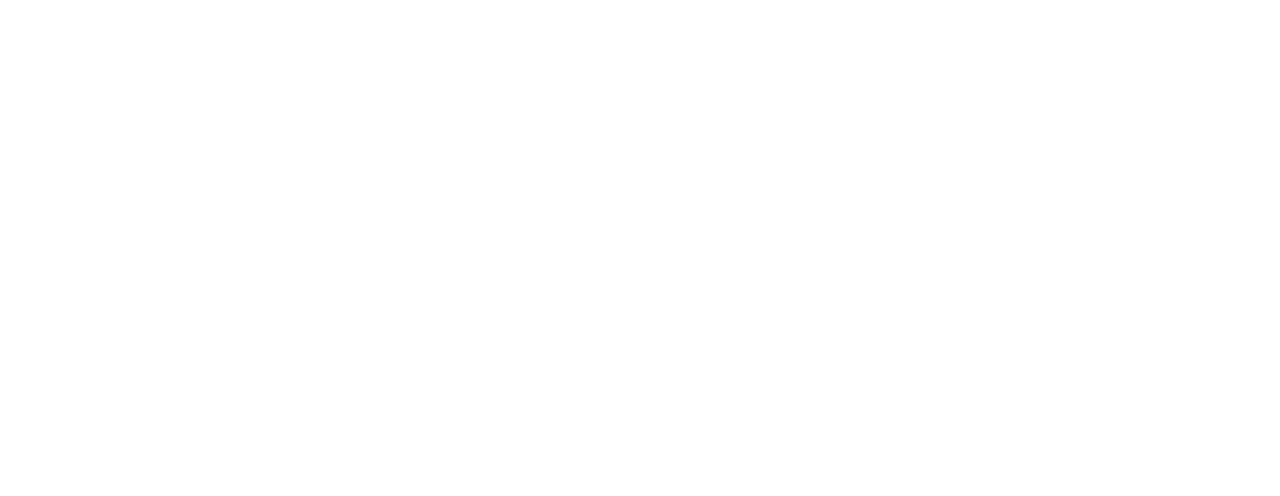
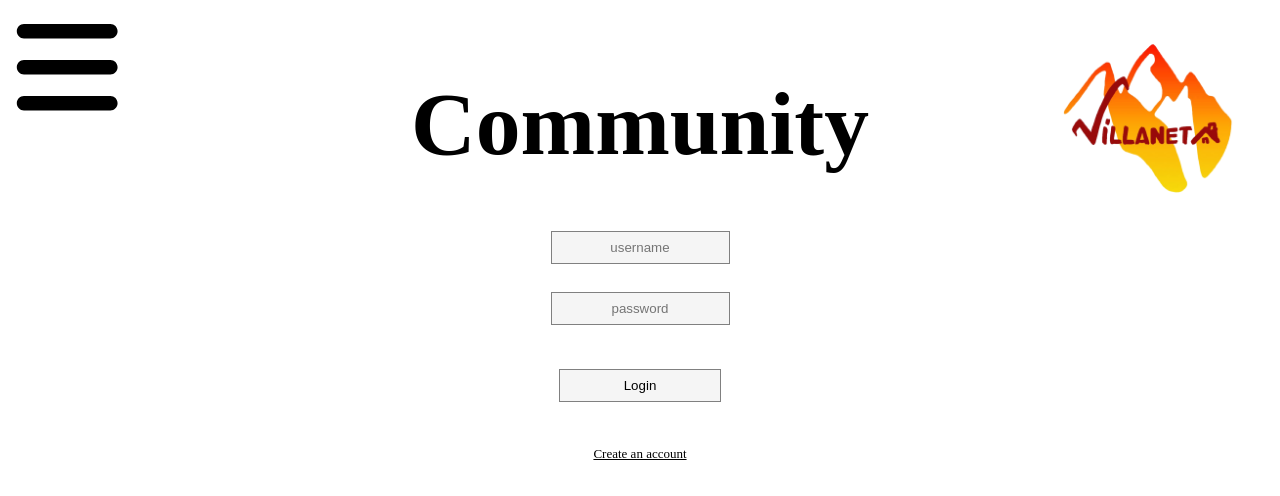
Before and after one commit to fsensoli97/villaneta_project, a React (Create React App) app: page /villaneta_project/community in a window 1280 px wide. Before the commit this address had no page. Shown: the top 496 px of the page. Built offline with nearby package versions, Linux system fonts and the light colour scheme.

Commit message:
add login and signin page

```diff
--- a/src/App.js
+++ b/src/App.js
@@ -6,9 +6,12 @@ import Contacts from './components/Contacts/Contacts';
 import PreviousEditions from './components/PreviousEditions/PreviousEditions';
 import Schedule from './components/Contacts/Schedule/Schedule';
 import Settings from './components/Settings/Settings';
+import Login from './components/Login/Login';
 import { createContext, useState } from 'react';
 
 function App() {
+  const [token, setToken] = useState(JSON.parse(sessionStorage.getItem("token")));
+
   const [darkMode, setDarkMode] = useState(JSON.parse(localStorage.getItem("darkMode")));
   document.body.style.backgroundColor = darkMode ? "rgb(39, 39, 39)" : "white";
 
@@ -21,6 +24,7 @@ function App() {
           <Route path="/villaneta_project/schedule" element={<Schedule></Schedule>}></Route>
           <Route path="/villaneta_project/gallery" element={<PreviousEditions></PreviousEditions>}></Route>
           <Route path="/villaneta_project/contacts" element={<Contacts></Contacts>}></Route>
+          <Route path="/villaneta_project/community" element={<Login token={token} setToken={setToken}></Login>}></Route>
           <Route path="/villaneta_project/settings" element={<Settings setDarkMode={setDarkMode}></Settings>}></Route>
         </Routes>
       </BrowserRouter>
--- a/src/components/HamburgerMenu/HamburgerMenu.js
+++ b/src/components/HamburgerMenu/HamburgerMenu.js
@@ -38,6 +38,7 @@ export default function HamburgerMenu() {
                     <div className="menuItem" style={menuVisible ? {display: "block", backgroundColor : darkMode ? "rgb(47, 47, 47)" : "rgb(247, 247, 247)"} : {display: "none"}}><Link className="menuLink" to="/villaneta_project/schedule" style={{color: darkMode ? "white" : "black"}}>Schedule</Link></div>
                     <div className="menuItem" style={menuVisible ? {display: "block", backgroundColor : darkMode ? "rgb(47, 47, 47)" : "rgb(247, 247, 247)"} : {display: "none"}}><Link className="menuLink" to="/villaneta_project/gallery" style={{color: darkMode ? "white" : "black"}}>Gallery</Link></div>
                     <div className="menuItem" style={menuVisible ? {display: "block", backgroundColor : darkMode ? "rgb(47, 47, 47)" : "rgb(247, 247, 247)"} : {display: "none"}}><Link className="menuLink" to="/villaneta_project/contacts" style={{color: darkMode ? "white" : "black"}}>Contacts</Link></div>
+                    <div className="menuItem" style={menuVisible ? {display: "block", backgroundColor : darkMode ? "rgb(47, 47, 47)" : "rgb(247, 247, 247)"} : {display: "none"}}><Link className="menuLink" to="/villaneta_project/community" style={{color: darkMode ? "white" : "black"}}>Community</Link></div>
                     <div className="menuItem" style={menuVisible ? {display: "block", borderBottom: "solid 2px grey", backgroundColor : darkMode ? "rgb(47, 47, 47)" : "rgb(247, 247, 247)"} : {display: "none"}}><Link className="menuLink" to="/villaneta_project/settings" style={{color: darkMode ? "white" : "black"}}>Settings</Link></div>
                 </div>
             </div>
--- /dev/null
+++ b/src/components/Login/Login.css
@@ -0,0 +1,27 @@
+.loginContainer {
+    display: flex;
+    flex-direction: column;
+    align-items: center;
+    row-gap: 3.5vh;
+    padding: 0 15%;
+}
+
+.loginInput {
+    text-align: center;
+    padding: 1vh 0;
+    background-color: whitesmoke;
+    border: solid 1px gray;
+}
+
+.loginButton {
+    width: fit-content;
+    padding: 1vh 5vw;
+    margin: 2vh 0;
+    background-color: whitesmoke;
+    border: solid 1px gray;
+}
+
+.createAccount {
+    font-size: small;
+    text-decoration: underline;
+}
--- /dev/null
+++ b/src/components/Login/Login.js
@@ -0,0 +1,105 @@
+import HamburgerMenu from "../HamburgerMenu/HamburgerMenu";
+import Logo from "../Logo/Logo";
+import { ThemeContext } from "../../App";
+import { useContext } from "react";
+import './Login.css'
+import { serverUrl } from "../../globals";
+import { useState } from "react";
+
+export default function Login({token, setToken}) {
+    const [username, setUsername] = useState();
+    const [password, setPassword] = useState();
+    const [email, setEmail] = useState();
+    const [signIn, setSignIn] = useState(false);
+    const darkMode = useContext(ThemeContext);
+
+    function setTokenSession(token) {
+        sessionStorage.setItem("token", JSON.stringify(token));
+    }
+
+    function loginHandle() {
+        fetch(`${serverUrl}/login`, {
+            method: "POST",
+            headers: {"Content-Type": "application/json"},
+            body: JSON.stringify(
+                {
+                    username: username,
+                    password: password
+                }
+            )
+        })
+        .then(response => response.json())
+        .then(data => {
+            console.log(data);
+            setToken(data);
+            setTokenSession(data);
+        }).catch(err => {
+            console.log(err);
+        });
+    }
+
+    function signinHandle() {
+        fetch(`${serverUrl}/signin`, {
+            method: "POST",
+            headers: {"Content-Type": "application/json"},
+            body: JSON.stringify(
+                {
+                    username: username,
+                    email: email,
+                    password: password
+                }
+            )
+        })
+        .then(response => response.json())
+        .then(data => {
+            console.log(data);
+        }).catch(err => {
+            console.log(err);
+        });
+    }
+
+    function resetInputs() {
+        setUsername('');
+        setPassword('');
+        setEmail('');
+        setSignIn(!signIn);
+        for (const el of document.getElementsByClassName('loginInput')) {
+            el.value = '';
+        }
+    }
+
+    return(
+        <>
+            <HamburgerMenu></HamburgerMenu>
+            <Logo></Logo>
+            <div className="titleContainer">
+                <div className="mainTitle" style={{color: darkMode ? "white" : "black", transition: "1s"}}>
+                    Community
+                </div>
+            </div>
+
+            {token ?
+            <div>Welcome</div>
+            :
+            <div className="loginContainer">
+            {!signIn ?
+            <>
+                <input className="loginInput" type="text" placeholder="username" onChange={(e) => setUsername(e.target.value)} style={{color: darkMode ? "white" : "black"}}></input>
+                <input className="loginInput" type="password" placeholder="password" onChange={(e) => setPassword(e.target.value)} style={{color: darkMode ? "white" : "black"}}></input>
+                <button className="loginButton" onClick={loginHandle} style={{color: darkMode ? "white" : "black"}}>Login</button>
+                <div className="createAccount" onClick={resetInputs} style={{color: darkMode ? "white" : "black"}}>Create an account</div>
+            </>
+            :
+            <>
+                <input className="loginInput" type="text" placeholder="username" onChange={(e) => setUsername(e.target.value)} style={{color: darkMode ? "white" : "black"}}></input>
+                <input className="loginInput" type="text" placeholder="email" onChange={(e) => setEmail(e.target.value)} style={{color: darkMode ? "white" : "black"}}></input>
+                <input className="loginInput" type="password" placeholder="password" onChange={(e) => setPassword(e.target.value)} style={{color: darkMode ? "white" : "black"}}></input>
+                <button className="loginButton" onClick={signinHandle} style={{color: darkMode ? "white" : "black"}}>Sign in</button>
+                <div className="createAccount" onClick={resetInputs} style={{color: darkMode ? "white" : "black"}}>Login</div>
+            </>
+            }
+        </div>}
+
+        </>
+    );
+}
--- /dev/null
+++ b/src/globals.js
@@ -0,0 +1 @@
+export const serverUrl = 'http://localhost:3000';
```
